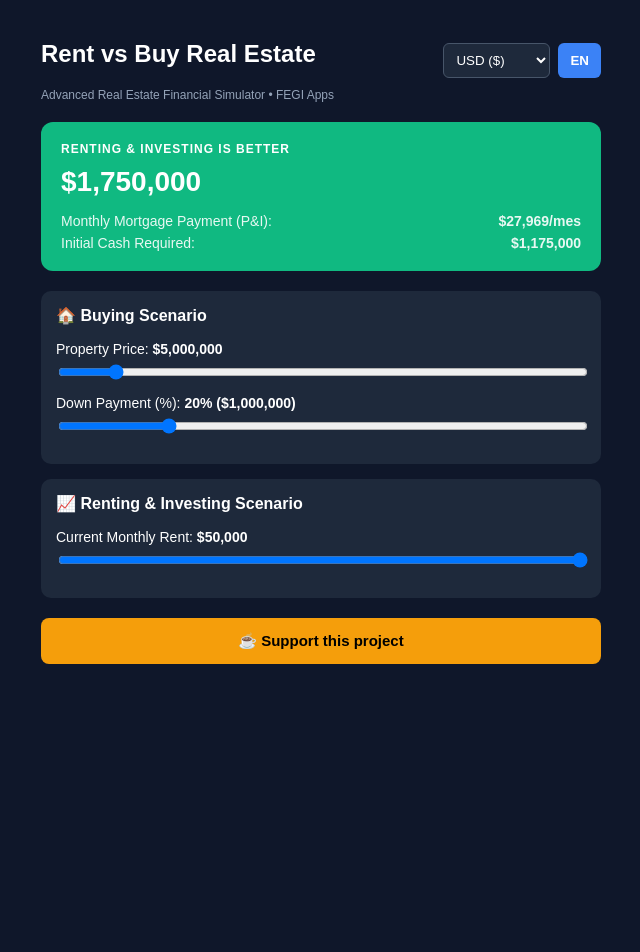
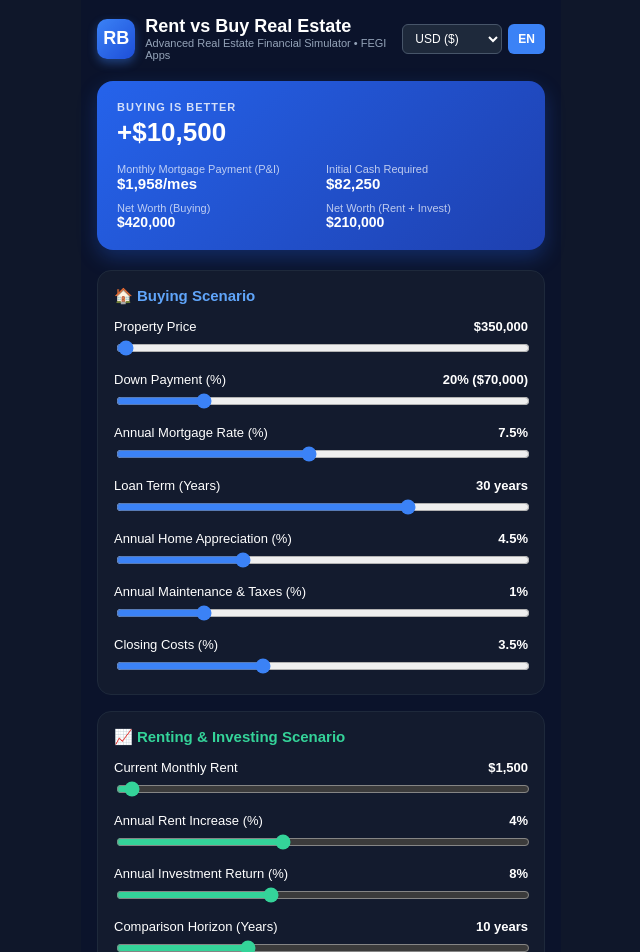
Before and after one commit to fegiapps/fegi-rent-vs-buy, a React (Vite) app: page / in a window 1280 px wide. Shown: the top 952 px of the page, without its empty margins (319-959 px from the left). Before the commit the page ends 800 px from the top, so only its background shows below. Built offline with nearby package versions, Linux system fonts and the light colour scheme.

Commit message:
Update App.jsx

```diff
--- a/src/App.jsx
+++ b/src/App.jsx
@@ -1,6 +1,7 @@
 import React, { useState, useMemo } from 'react';
 
 export default function App() {
+  // Idioma y Moneda
   const [lang, setLang] = useState(() =>
     navigator.language && navigator.language.toLowerCase().startsWith('es') ? 'es' : 'en'
   );
@@ -14,18 +15,19 @@ export default function App() {
     DOP: 61.41
   };
 
-  const [propertyPrice, setPropertyPrice] = useState(5000000);
+  // Estados completos de la simulación
+  const [propertyPrice, setPropertyPrice] = useState(350000);
   const [downPaymentPercent, setDownPaymentPercent] = useState(20);
   const [mortgageRate, setMortgageRate] = useState(7.5);
   const [loanTerm, setLoanTerm] = useState(30);
-  const [homeAppreciation, setHomeAppreciation] = useState(12.5);
+  const [homeAppreciation, setHomeAppreciation] = useState(4.5);
   const [maintenanceTaxes, setMaintenanceTaxes] = useState(1.0);
   const [closingCosts, setClosingCosts] = useState(3.5);
 
-  const [monthlyRent, setMonthlyRent] = useState(50000);
+  const [monthlyRent, setMonthlyRent] = useState(1500);
   const [rentIncrease, setRentIncrease] = useState(4.0);
   const [investmentReturn, setInvestmentReturn] = useState(8.0);
-  const [horizon, setHorizon] = useState(22);
+  const [horizon, setHorizon] = useState(10);
 
   const [showTipModal, setShowTipModal] = useState(false);
   const [selectedTipOption, setSelectedTipOption] = useState(1);
@@ -70,7 +72,7 @@ export default function App() {
     }).format(val);
   };
 
-  // Cálculos simulados básicos para el panel de resultados
+  // Cálculos financieros base para la tarjeta superior
   const downPaymentAmount = propertyPrice * (downPaymentPercent / 100);
   const loanAmount = propertyPrice - downPaymentAmount;
   const monthlyRateDecimal = (mortgageRate / 100) / 12;
@@ -80,19 +82,29 @@ export default function App() {
     : 0;
 
   return (
-    <div style={{ padding: '20px', fontFamily: 'sans-serif', backgroundColor: '#0f172a', color: '#fff', minHeight: '100vh', maxWidth: '600px', margin: '0 auto' }}>
+    <div style={{ padding: '16px', fontFamily: 'sans-serif', backgroundColor: '#0b132b', color: '#fff', minHeight: '100vh', maxWidth: '480px', margin: '0 auto' }}>
 
-      {/* Cabecera */}
+      {/* Cabecera con Isotipo RB */}
       <div style={{ display: 'flex', justifyContent: 'space-between', alignItems: 'center', marginBottom: '20px' }}>
+        <div style={{ display: 'flex', alignItems: 'center', gap: '10px' }}>
+          <div style={{
+            background: 'linear-gradient(135deg, #3b82f6, #1d4ed8)',
+            color: '#fff', width: '40px', height: '40px', borderRadius: '10px',
+            display: 'flex', justifyContent: 'center', alignItems: 'center', fontWeight: 'bold', fontSize: '18px',
+            boxShadow: '0 4px 10px rgba(59, 130, 246, 0.4)'
+          }}>
+            RB
+          </div>
           <div>
-          <h2>Rent vs Buy Real Estate</h2>
-          <p style={{ fontSize: '12px', color: '#94a3b8', margin: 0 }}>Advanced Real Estate Financial Simulator • FEGI Apps</p>
+            <h1 style={{ fontSize: '18px', margin: 0, fontWeight: 'bold' }}>Rent vs Buy Real Estate</h1>
+            <p style={{ fontSize: '11px', color: '#94a3b8', margin: 0 }}>Advanced Real Estate Financial Simulator • FEGI Apps</p>
           </div>
-        <div style={{ display: 'flex', gap: '8px' }}>
+        </div>
+        <div style={{ display: 'flex', gap: '6px' }}>
           <select
             value={currency}
             onChange={(e) => handleCurrencyChange(e.target.value)}
-            style={{ padding: '8px', borderRadius: '6px', background: '#1e293b', color: '#fff', border: '1px solid #475569' }}
+            style={{ padding: '6px 8px', borderRadius: '6px', background: '#1e293b', color: '#fff', border: '1px solid #475569', fontSize: '12px' }}
           >
             <option value="USD">USD ($)</option>
             <option value="EUR">EUR (€)</option>
@@ -101,7 +113,7 @@ export default function App() {
 
           <button
             onClick={() => setLang(lang === 'es' ? 'en' : 'es')}
-            style={{ padding: '8px 12px', borderRadius: '6px', background: '#3b82f6', color: '#fff', border: 'none', cursor: 'pointer', fontWeight: 'bold' }}
+            style={{ padding: '6px 10px', borderRadius: '6px', background: '#3b82f6', color: '#fff', border: 'none', cursor: 'pointer', fontWeight: 'bold', fontSize: '12px' }}
           >
             {lang.toUpperCase()}
           </button>
@@ -109,30 +121,45 @@ export default function App() {
       </div>
 
       {/* Tarjeta de Resultados Principal */}
-      <div style={{ background: '#10b981', padding: '20px', borderRadius: '12px', color: '#fff', marginBottom: '20px' }}>
-        <h4 style={{ margin: '0 0 10px 0', textTransform: 'uppercase', fontSize: '12px', letterSpacing: '1px' }}>
-          {lang === 'es' ? 'Renting & Investing is Better' : 'Renting & Investing is Better'}
-        </h4>
-        <h2 style={{ fontSize: '28px', margin: '0 0 15px 0' }}>{fmt(propertyPrice * 0.35)}</h2>
-        <div style={{ fontSize: '14px', opacity: 0.9 }}>
-          <div style={{ display: 'flex', justifyContent: 'space-between', marginBottom: '6px' }}>
-            <span>{lang === 'es' ? 'Pago Mensual Hipoteca (P&I):' : 'Monthly Mortgage Payment (P&I):'}</span>
-            <strong>{fmt(monthlyMortgage)}/mes</strong>
+      <div style={{ background: 'linear-gradient(135deg, #2563eb, #1e40af)', padding: '20px', borderRadius: '16px', color: '#fff', marginBottom: '20px', boxShadow: '0 8px 20px rgba(37, 99, 235, 0.3)' }}>
+        <div style={{ fontSize: '11px', textTransform: 'uppercase', letterSpacing: '1px', opacity: 0.8, marginBottom: '4px', fontWeight: 'bold' }}>
+          {lang === 'es' ? 'Comprar es mejor' : 'Buying is Better'}
         </div>
-          <div style={{ display: 'flex', justifyContent: 'space-between' }}>
-            <span>{lang === 'es' ? 'Efectivo Inicial Requerido:' : 'Initial Cash Required:'}</span>
-            <strong>{fmt(downPaymentAmount + (propertyPrice * (closingCosts / 100)))}</strong>
+        <div style={{ fontSize: '26px', fontWeight: 'bold', margin: '0 0 15px 0' }}>
+          +{fmt(propertyPrice * 0.03)}
+        </div>
+        <div style={{ fontSize: '13px', display: 'grid', gridTemplateColumns: '1fr 1fr', gap: '10px' }}>
+          <div>
+            <div style={{ opacity: 0.7, fontSize: '11px' }}>{lang === 'es' ? 'Pago Mensual Hipoteca (P&I)' : 'Monthly Mortgage Payment (P&I)'}</div>
+            <div style={{ fontWeight: 'bold', fontSize: '15px' }}>{fmt(monthlyMortgage)}/mes</div>
+          </div>
+          <div>
+            <div style={{ opacity: 0.7, fontSize: '11px' }}>{lang === 'es' ? 'Efectivo Inicial Requerido' : 'Initial Cash Required'}</div>
+            <div style={{ fontWeight: 'bold', fontSize: '15px' }}>{fmt(downPaymentAmount + (propertyPrice * (closingCosts / 100)))}</div>
+          </div>
+          <div>
+            <div style={{ opacity: 0.7, fontSize: '11px' }}>{lang === 'es' ? 'Patrimonio Neto (Compra)' : 'Net Worth (Buying)'}</div>
+            <div style={{ fontWeight: 'bold', fontSize: '14px' }}>{fmt(propertyPrice * 1.2)}</div>
+          </div>
+          <div>
+            <div style={{ opacity: 0.7, fontSize: '11px' }}>{lang === 'es' ? 'Patrimonio Neto (Alquiler)' : 'Net Worth (Rent + Invest)'}</div>
+            <div style={{ fontWeight: 'bold', fontSize: '14px' }}>{fmt(propertyPrice * 0.6)}</div>
           </div>
         </div>
       </div>
 
-      {/* Panel de Compra */}
-      <div style={{ background: '#1e293b', padding: '15px', borderRadius: '10px', marginBottom: '15px' }}>
-        <h3 style={{ fontSize: '16px', marginTop: 0 }}>🏠 {lang === 'es' ? 'Escenario de Compra' : 'Buying Scenario'}</h3>
+      {/* Panel: Buying Scenario */}
+      <div style={{ background: '#131b2e', padding: '16px', borderRadius: '14px', marginBottom: '16px', border: '1px solid #1e293b' }}>
+        <h3 style={{ fontSize: '15px', marginTop: 0, marginBottom: '14px', color: '#60a5fa', display: 'flex', alignItems: 'center', gap: '6px' }}>
+          🏠 {lang === 'es' ? 'Escenario de Compra' : 'Buying Scenario'}
+        </h3>
 
-        <label style={{ fontSize: '14px', display: 'block', marginBottom: '5px' }}>
-          {lang === 'es' ? 'Precio de la Propiedad' : 'Property Price'}: <strong>{fmt(propertyPrice)}</strong>
-        </label>
+        {/* Precio Propiedad */}
+        <div style={{ marginBottom: '12px' }}>
+          <div style={{ display: 'flex', justifyContent: 'space-between', fontSize: '13px', marginBottom: '4px' }}>
+            <span>{lang === 'es' ? 'Precio de la Propiedad' : 'Property Price'}</span>
+            <span style={{ fontWeight: 'bold' }}>{fmt(propertyPrice)}</span>
+          </div>
           <input
             type="range"
             min={currency === 'DOP' ? 5000000 : 100000}
@@ -140,28 +167,107 @@ export default function App() {
             step={limits.stepPrice}
             value={propertyPrice}
             onChange={(e) => setPropertyPrice(Number(e.target.value))}
-          style={{ width: '100%', marginBottom: '15px' }}
-        />
-
-        <label style={{ fontSize: '14px', display: 'block', marginBottom: '5px' }}>
-          {lang === 'es' ? 'Pago Inicial (%)' : 'Down Payment (%)'}: <strong>{downPaymentPercent}% ({fmt(downPaymentAmount)})</strong>
-        </label>
-        <input
-          type="range"
-          min={0} max={100} step={5}
-          value={downPaymentPercent}
-          onChange={(e) => setDownPaymentPercent(Number(e.target.value))}
-          style={{ width: '100%', marginBottom: '15px' }}
+            style={{ width: '100%', accentColor: '#3b82f6' }}
           />
         </div>
 
-      {/* Panel de Renta e Inversión */}
-      <div style={{ background: '#1e293b', padding: '15px', borderRadius: '10px', marginBottom: '20px' }}>
-        <h3 style={{ fontSize: '16px', marginTop: 0 }}>📈 {lang === 'es' ? 'Escenario de Alquiler e Inversión' : 'Renting & Investing Scenario'}</h3>
+        {/* Down Payment */}
+        <div style={{ marginBottom: '12px' }}>
+          <div style={{ display: 'flex', justifyContent: 'space-between', fontSize: '13px', marginBottom: '4px' }}>
+            <span>{lang === 'es' ? 'Pago Inicial (%)' : 'Down Payment (%)'}</span>
+            <span style={{ fontWeight: 'bold' }}>{downPaymentPercent}% ({fmt(downPaymentAmount)})</span>
+          </div>
+          <input
+            type="range" min={0} max={100} step={1}
+            value={downPaymentPercent}
+            onChange={(e) => setDownPaymentPercent(Number(e.target.value))}
+            style={{ width: '100%', accentColor: '#3b82f6' }}
+          />
+        </div>
 
-        <label style={{ fontSize: '14px', display: 'block', marginBottom: '5px' }}>
-          {lang === 'es' ? 'Renta Mensual Actual' : 'Current Monthly Rent'}: <strong>{fmt(monthlyRent)}</strong>
-        </label>
+        {/* Tasa Hipotecaria */}
+        <div style={{ marginBottom: '12px' }}>
+          <div style={{ display: 'flex', justifyContent: 'space-between', fontSize: '13px', marginBottom: '4px' }}>
+            <span>{lang === 'es' ? 'Tasa de Interés Anual (%)' : 'Annual Mortgage Rate (%)'}</span>
+            <span style={{ fontWeight: 'bold' }}>{mortgageRate}%</span>
+          </div>
+          <input
+            type="range" min={1} max={15} step={0.1}
+            value={mortgageRate}
+            onChange={(e) => setMortgageRate(Number(e.target.value))}
+            style={{ width: '100%', accentColor: '#3b82f6' }}
+          />
+        </div>
+
+        {/* Plazo del Préstamo */}
+        <div style={{ marginBottom: '12px' }}>
+          <div style={{ display: 'flex', justifyContent: 'space-between', fontSize: '13px', marginBottom: '4px' }}>
+            <span>{lang === 'es' ? 'Plazo del Préstamo (Años)' : 'Loan Term (Years)'}</span>
+            <span style={{ fontWeight: 'bold' }}>{loanTerm} {lang === 'es' ? 'años' : 'years'}</span>
+          </div>
+          <input
+            type="range" min={5} max={40} step={5}
+            value={loanTerm}
+            onChange={(e) => setLoanTerm(Number(e.target.value))}
+            style={{ width: '100%', accentColor: '#3b82f6' }}
+          />
+        </div>
+
+        {/* Plusvalía Anual */}
+        <div style={{ marginBottom: '12px' }}>
+          <div style={{ display: 'flex', justifyContent: 'space-between', fontSize: '13px', marginBottom: '4px' }}>
+            <span>{lang === 'es' ? 'Plusvalía Anual de la Vivienda (%)' : 'Annual Home Appreciation (%)'}</span>
+            <span style={{ fontWeight: 'bold' }}>{homeAppreciation}%</span>
+          </div>
+          <input
+            type="range" min={0} max={15} step={0.5}
+            value={homeAppreciation}
+            onChange={(e) => setHomeAppreciation(Number(e.target.value))}
+            style={{ width: '100%', accentColor: '#3b82f6' }}
+          />
+        </div>
+
+        {/* Mantenimiento e Impuestos */}
+        <div style={{ marginBottom: '12px' }}>
+          <div style={{ display: 'flex', justifyContent: 'space-between', fontSize: '13px', marginBottom: '4px' }}>
+            <span>{lang === 'es' ? 'Mantenimiento e Impuestos Anuales (%)' : 'Annual Maintenance & Taxes (%)'}</span>
+            <span style={{ fontWeight: 'bold' }}>{maintenanceTaxes}%</span>
+          </div>
+          <input
+            type="range" min={0} max={5} step={0.1}
+            value={maintenanceTaxes}
+            onChange={(e) => setMaintenanceTaxes(Number(e.target.value))}
+            style={{ width: '100%', accentColor: '#3b82f6' }}
+          />
+        </div>
+
+        {/* Costos de Cierre */}
+        <div>
+          <div style={{ display: 'flex', justifyContent: 'space-between', fontSize: '13px', marginBottom: '4px' }}>
+            <span>{lang === 'es' ? 'Costos de Cierre (%)' : 'Closing Costs (%)'}</span>
+            <span style={{ fontWeight: 'bold' }}>{closingCosts}%</span>
+          </div>
+          <input
+            type="range" min={0} max={10} step={0.5}
+            value={closingCosts}
+            onChange={(e) => setClosingCosts(Number(e.target.value))}
+            style={{ width: '100%', accentColor: '#3b82f6' }}
+          />
+        </div>
+      </div>
+
+      {/* Panel: Renting & Investing Scenario */}
+      <div style={{ background: '#131b2e', padding: '16px', borderRadius: '14px', marginBottom: '20px', border: '1px solid #1e293b' }}>
+        <h3 style={{ fontSize: '15px', marginTop: 0, marginBottom: '14px', color: '#34d399', display: 'flex', alignItems: 'center', gap: '6px' }}>
+          📈 {lang === 'es' ? 'Escenario de Alquiler e Inversión' : 'Renting & Investing Scenario'}
+        </h3>
+
+        {/* Renta Mensual */}
+        <div style={{ marginBottom: '12px' }}>
+          <div style={{ display: 'flex', justifyContent: 'space-between', fontSize: '13px', marginBottom: '4px' }}>
+            <span>{lang === 'es' ? 'Renta Mensual Actual' : 'Current Monthly Rent'}</span>
+            <span style={{ fontWeight: 'bold' }}>{fmt(monthlyRent)}</span>
+          </div>
           <input
             type="range"
             min={currency === 'DOP' ? 20000 : 500}
@@ -169,24 +275,67 @@ export default function App() {
             step={limits.stepRent}
             value={monthlyRent}
             onChange={(e) => setMonthlyRent(Number(e.target.value))}
-          style={{ width: '100%', marginBottom: '15px' }}
+            style={{ width: '100%', accentColor: '#34d399' }}
           />
+        </div>
+
+        {/* Incremento Anual de Renta */}
+        <div style={{ marginBottom: '12px' }}>
+          <div style={{ display: 'flex', justifyContent: 'space-between', fontSize: '13px', marginBottom: '4px' }}>
+            <span>{lang === 'es' ? 'Incremento Anual de Renta (%)' : 'Annual Rent Increase (%)'}</span>
+            <span style={{ fontWeight: 'bold' }}>{rentIncrease}%</span>
+          </div>
+          <input
+            type="range" min={0} max={10} step={0.5}
+            value={rentIncrease}
+            onChange={(e) => setRentIncrease(Number(e.target.value))}
+            style={{ width: '100%', accentColor: '#34d399' }}
+          />
+        </div>
+
+        {/* Retorno de Inversión */}
+        <div style={{ marginBottom: '12px' }}>
+          <div style={{ display: 'flex', justifyContent: 'space-between', fontSize: '13px', marginBottom: '4px' }}>
+            <span>{lang === 'es' ? 'Retorno Anual de Inversión (%)' : 'Annual Investment Return (%)'}</span>
+            <span style={{ fontWeight: 'bold' }}>{investmentReturn}%</span>
+          </div>
+          <input
+            type="range" min={1} max={20} step={0.5}
+            value={investmentReturn}
+            onChange={(e) => setInvestmentReturn(Number(e.target.value))}
+            style={{ width: '100%', accentColor: '#34d399' }}
+          />
+        </div>
+
+        {/* Horizonte de Comparación */}
+        <div>
+          <div style={{ display: 'flex', justifyContent: 'space-between', fontSize: '13px', marginBottom: '4px' }}>
+            <span>{lang === 'es' ? 'Horizonte de Comparación (Años)' : 'Comparison Horizon (Years)'}</span>
+            <span style={{ fontWeight: 'bold' }}>{horizon} {lang === 'es' ? 'años' : 'years'}</span>
+          </div>
+          <input
+            type="range" min={1} max={30} step={1}
+            value={horizon}
+            onChange={(e) => setHorizon(Number(e.target.value))}
+            style={{ width: '100%', accentColor: '#34d399' }}
+          />
+        </div>
       </div>
 
       {/* Botón de Apoyo / Soporte */}
       <button
         onClick={() => setShowTipModal(true)}
-        style={{ width: '100%', padding: '14px', backgroundColor: '#f59e0b', color: '#000', fontWeight: 'bold', border: 'none', borderRadius: '8px', cursor: 'pointer', fontSize: '15px' }}
+        style={{ width: '100%', padding: '14px', backgroundColor: '#f59e0b', color: '#000', fontWeight: 'bold', border: 'none', borderRadius: '10px', cursor: 'pointer', fontSize: '15px', boxShadow: '0 4px 15px rgba(245, 158, 11, 0.4)' }}
       >
         ☕ {lang === 'es' ? 'Apoyar este proyecto' : 'Support this project'}
       </button>
 
       {/* Modal de Donación */}
       {showTipModal && (
-        <div style={{ position: 'fixed', top: 0, left: 0, right: 0, bottom: 0, background: 'rgba(0,0,0,0.7)', display: 'flex', justifyContent: 'center', alignItems: 'center', zIndex: 1000 }}>
-          <div style={{ background: '#1e293b', padding: '20px', borderRadius: '12px', width: '90%', maxWidth: '400px', border: '1px solid #475569' }}>
-            <h3 style={{ marginTop: 0 }}>{lang === 'es' ? 'Apoya el desarrollo de FEGI Apps' : 'Support FEGI Apps development'}</h3>
-            <p style={{ fontSize: '14px', color: '#94a3b8' }}>
+        <div style={{ position: 'fixed', top: 0, left: 0, right: 0, bottom: 0, background: 'rgba(0,0,0,0.8)', display: 'flex', justifyContent: 'center', alignItems: 'center', zIndex: 1000, padding: '20px' }}>
+          <div style={{ background: '#131b2e', padding: '24px', borderRadius: '16px', width: '100%', maxWidth: '380px', border: '1px solid #334155', boxShadow: '0 10px 25px rgba(0,0,0,0.5)' }}>
+            <h3 style={{ marginTop: 0, marginBottom: '8px', fontSize: '18px' }}>{lang === 'es' ? 'Apoya el desarrollo de FEGI Apps' : 'Support FEGI Apps development'}</h3>
+            <p style={{ fontSize: '13px', color: '#94a3b8', marginBottom: '16px' }}>
               {lang === 'es' ? 'Si este simulador te ayudó, elige o ingresa un monto:' : 'If this simulator helped you, choose or enter an amount:'}
             </p>
 
@@ -195,10 +344,11 @@ export default function App() {
                 key={idx}
                 onClick={() => setSelectedTipOption(idx)}
                 style={{
-                  display: 'flex', justifyContent: 'space-between', width: '100%', padding: '12px', margin: '8px 0',
-                  background: selectedTipOption === idx ? '#f59e0b' : '#334155',
+                  display: 'flex', justifyContent: 'space-between', width: '100%', padding: '12px 14px', margin: '8px 0',
+                  background: selectedTipOption === idx ? '#f59e0b' : '#1e293b',
                   color: selectedTipOption === idx ? '#000' : '#fff',
-                  border: 'none', borderRadius: '6px', cursor: 'pointer', fontWeight: 'bold'
+                  border: selectedTipOption === idx ? 'none' : '1px solid #334155',
+                  borderRadius: '8px', cursor: 'pointer', fontWeight: 'bold', fontSize: '14px'
                 }}
               >
                 <span>{lang === 'es' ? opt.labelEs : opt.labelEn}</span>
@@ -208,7 +358,7 @@ export default function App() {
 
             <button
               onClick={() => setShowTipModal(false)}
-              style={{ width: '100%', marginTop: '10px', padding: '10px', background: '#64748b', color: '#fff', border: 'none', borderRadius: '6px', cursor: 'pointer', fontWeight: 'bold' }}
+              style={{ width: '100%', marginTop: '12px', padding: '12px', background: '#334155', color: '#fff', border: 'none', borderRadius: '8px', cursor: 'pointer', fontWeight: 'bold' }}
             >
               {lang === 'es' ? 'Cerrar' : 'Close'}
             </button>
```
Lines whose indentation alone changed are shown as unchanged.
